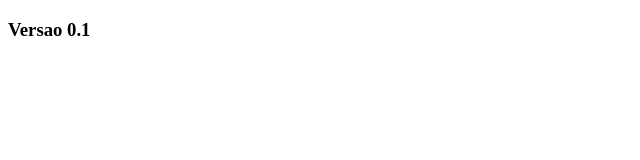
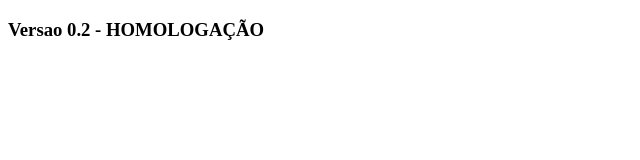
Before and after one commit to pedroalpacheco/teste-homologacao, a plain HTML site: page index.php.html in a window 1280 px wide. Shown: the whole page, without its empty margins (0-640 px from the left). Drawn offline with Linux system fonts and the light colour scheme.

Commit message:
vERSAO 0.2

```diff
--- a/index.php.html
+++ b/index.php.html
@@ -2,9 +2,9 @@
 <html lang="en">
 <head>
     <meta charset="UTF-8">
-    <title>Teste site</title>
+    <title>Teste site - HOMOLOGAÇÃO</title>
 </head>
 <body>
-<h3>Versao 0.1</h3>
+<h3>Versao 0.2 - HOMOLOGAÇÃO</h3>
 </body>
 </html>
```
